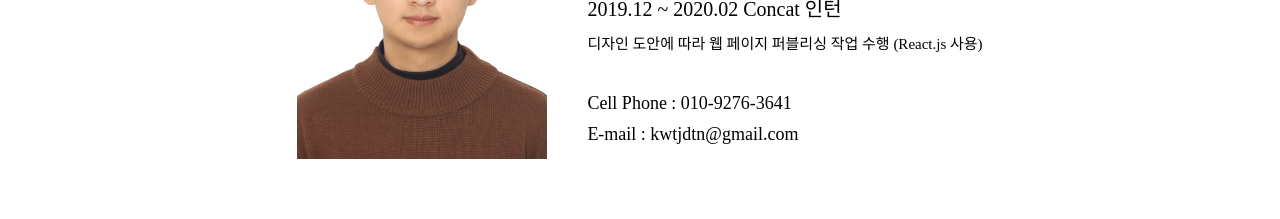
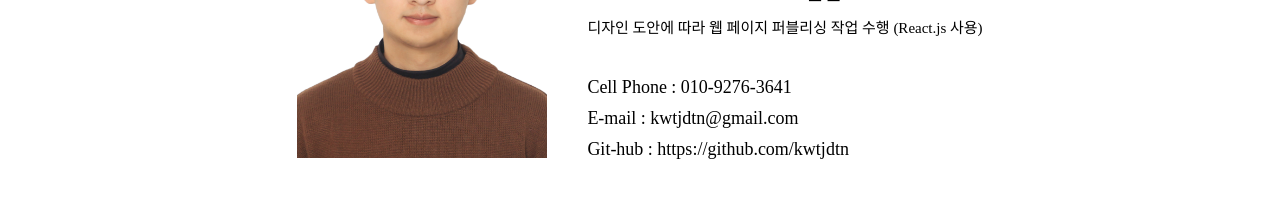
Before and after one commit to kwtjdtn/portfolio, a React (Create React App) app: page / in a window 1280 px wide. Shown: the part 920-1139 px from the top of the page. Built offline with nearby package versions, Linux system fonts and the light colour scheme.

Commit message:
about git 추가

```diff
--- a/src/component/About.js
+++ b/src/component/About.js
@@ -14,6 +14,7 @@ const About = () => {
           <div className="about-sub-text"> 디자인 도안에 따라 웹 페이지 퍼블리싱 작업 수행 (React.js 사용) </div>
           <div className="about-text3"> Cell Phone : 010-9276-3641</div>
           <div className="about-text3"> E-mail : kwtjdtn@gmail.com</div>
+          <div className="about-text3"> Git-hub : https://github.com/kwtjdtn </div>
         </div>
       </div>
     </div>
```
